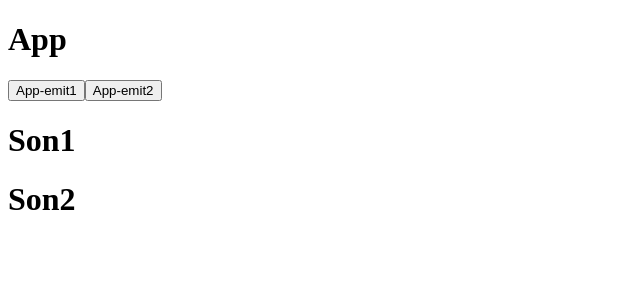
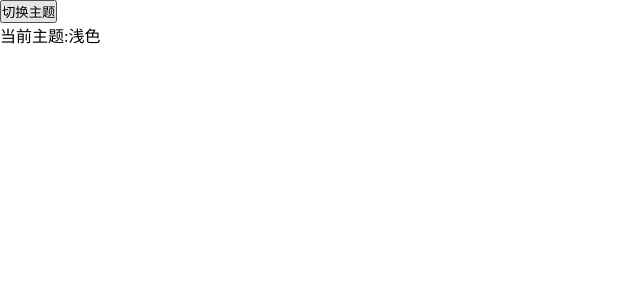
Before and after one commit to Cao007/learn-vue3, a Vue app: page / in a window 1280 px wide. Shown: the top 300 px of the page, without its empty margins (0-640 px from the left). Built offline with nearby package versions, Linux system fonts and the light colour scheme.

Commit message:
hook的使用

```diff
--- a/package.json
+++ b/package.json
@@ -11,6 +11,7 @@
     "type-check": "vue-tsc --build --force"
   },
   "dependencies": {
+    "@vueuse/core": "^10.10.0",
     "animate.css": "^4.1.1",
     "gsap": "^3.12.5",
     "less": "^4.2.0",
--- a/src/App.vue
+++ b/src/App.vue
@@ -1,26 +1,18 @@
 <template>
   <div>
-    <h1>App</h1>
-    <button @click="emit1">App-emit1</button>
-    <button @click="emit2">App-emit2</button>
-    <Son1></Son1>
-    <Son2></Son2>
+    <button @click="toggleDark()">切换主题</button>
+    <p>当前主题:{{ isDark ? '深色' : '浅色' }}</p>
   </div>
 </template>
 
 <script setup lang="ts">
-import Son1 from './components/Son1.vue';
-import Son2 from './components/Son2.vue';
+import { useDark, useToggle } from '@vueuse/core'
 
-// 1.获取当前组件实例
-const instance: any = getCurrentInstance();
-const emit1 = () => {
-  // 2.通过$bus属性上的emit方法触发事件
-  instance?.proxy?.$bus.emit('on-num', 100);
-}
-const emit2 = () => {
-  instance?.proxy?.$bus.emit('on-name', '张三123');
-}
+// 响应式深色主题偏好
+// vueuse-color-scheme本地存储到localStorage
+let isDark = useDark()
+let toggleDark = useToggle(isDark)
+
 </script>
 
-<style scoped></style>
+<style scoped lang="scss"></style>
--- a/src/assets/base.css
+++ b/src/assets/base.css
@@ -1,86 +1,22 @@
-/* color palette from <https://github.com/vuejs/theme> */
-:root {
-  --vt-c-white: #ffffff;
-  --vt-c-white-soft: #f8f8f8;
-  --vt-c-white-mute: #f2f2f2;
-
-  --vt-c-black: #181818;
-  --vt-c-black-soft: #222222;
-  --vt-c-black-mute: #282828;
-
-  --vt-c-indigo: #2c3e50;
-
-  --vt-c-divider-light-1: rgba(60, 60, 60, 0.29);
-  --vt-c-divider-light-2: rgba(60, 60, 60, 0.12);
-  --vt-c-divider-dark-1: rgba(84, 84, 84, 0.65);
-  --vt-c-divider-dark-2: rgba(84, 84, 84, 0.48);
-
-  --vt-c-text-light-1: var(--vt-c-indigo);
-  --vt-c-text-light-2: rgba(60, 60, 60, 0.66);
-  --vt-c-text-dark-1: var(--vt-c-white);
-  --vt-c-text-dark-2: rgba(235, 235, 235, 0.64);
+* {
+  padding: 0;
+  margin: 0;
+  box-sizing: border-box;
 }
 
-/* semantic color variables for this project */
-:root {
-  --color-background: var(--vt-c-white);
-  --color-background-soft: var(--vt-c-white-soft);
-  --color-background-mute: var(--vt-c-white-mute);
-
-  --color-border: var(--vt-c-divider-light-2);
-  --color-border-hover: var(--vt-c-divider-light-1);
-
-  --color-heading: var(--vt-c-text-light-1);
-  --color-text: var(--vt-c-text-light-1);
-
-  --section-gap: 160px;
+a {
+  text-decoration: none;
+  color: #2c3e50;
 }
 
-@media (prefers-color-scheme: dark) {
-  :root {
-    --color-background: var(--vt-c-black);
-    --color-background-soft: var(--vt-c-black-soft);
-    --color-background-mute: var(--vt-c-black-mute);
-
-    --color-border: var(--vt-c-divider-dark-2);
-    --color-border-hover: var(--vt-c-divider-dark-1);
-
-    --color-heading: var(--vt-c-text-dark-1);
-    --color-text: var(--vt-c-text-dark-2);
-  }
+ul,
+ol {
+  list-style: none;
 }
 
-*,
-*::before,
-*::after {
-  box-sizing: border-box;
-  margin: 0;
-  font-weight: normal;
+/* 清除浮动 */
+.clearfix::after {
+  content: '';
+  display: block;
+  clear: both;
 }
-
-body {
-  min-height: 100vh;
-  color: var(--color-text);
-  background: var(--color-background);
-  transition:
-    color 0.5s,
-    background-color 0.5s;
-  line-height: 1.6;
-  font-family:
-    Inter,
-    -apple-system,
-    BlinkMacSystemFont,
-    'Segoe UI',
-    Roboto,
-    Oxygen,
-    Ubuntu,
-    Cantarell,
-    'Fira Sans',
-    'Droid Sans',
-    'Helvetica Neue',
-    sans-serif;
-  font-size: 15px;
-  text-rendering: optimizeLegibility;
-  -webkit-font-smoothing: antialiased;
-  -moz-osx-font-smoothing: grayscale;
-}
--- a/src/assets/main.css
+++ b/src/assets/main.css
@@ -1,35 +1,6 @@
 @import './base.css';
 
-#app {
-  max-width: 1280px;
-  margin: 0 auto;
-  padding: 2rem;
-  font-weight: normal;
+html.dark {
+  background: #000;
+  color: #fff;
 }
-
-a,
-.green {
-  text-decoration: none;
-  color: hsla(160, 100%, 37%, 1);
-  transition: 0.4s;
-  padding: 3px;
-}
-
-@media (hover: hover) {
-  a:hover {
-    background-color: hsla(160, 100%, 37%, 0.2);
-  }
-}
-
-@media (min-width: 1024px) {
-  body {
-    display: flex;
-    place-items: center;
-  }
-
-  #app {
-    display: grid;
-    grid-template-columns: 1fr 1fr;
-    padding: 0 2rem;
-  }
-}
--- a/src/main.ts
+++ b/src/main.ts
@@ -1,4 +1,4 @@
-// import './assets/main.css'
+import './assets/main.css'
 
 import { createApp } from 'vue'
 import { createPinia } from 'pinia'
```
Also changed, not shown: 1 other file (tests, documents, lock files or other folders).
